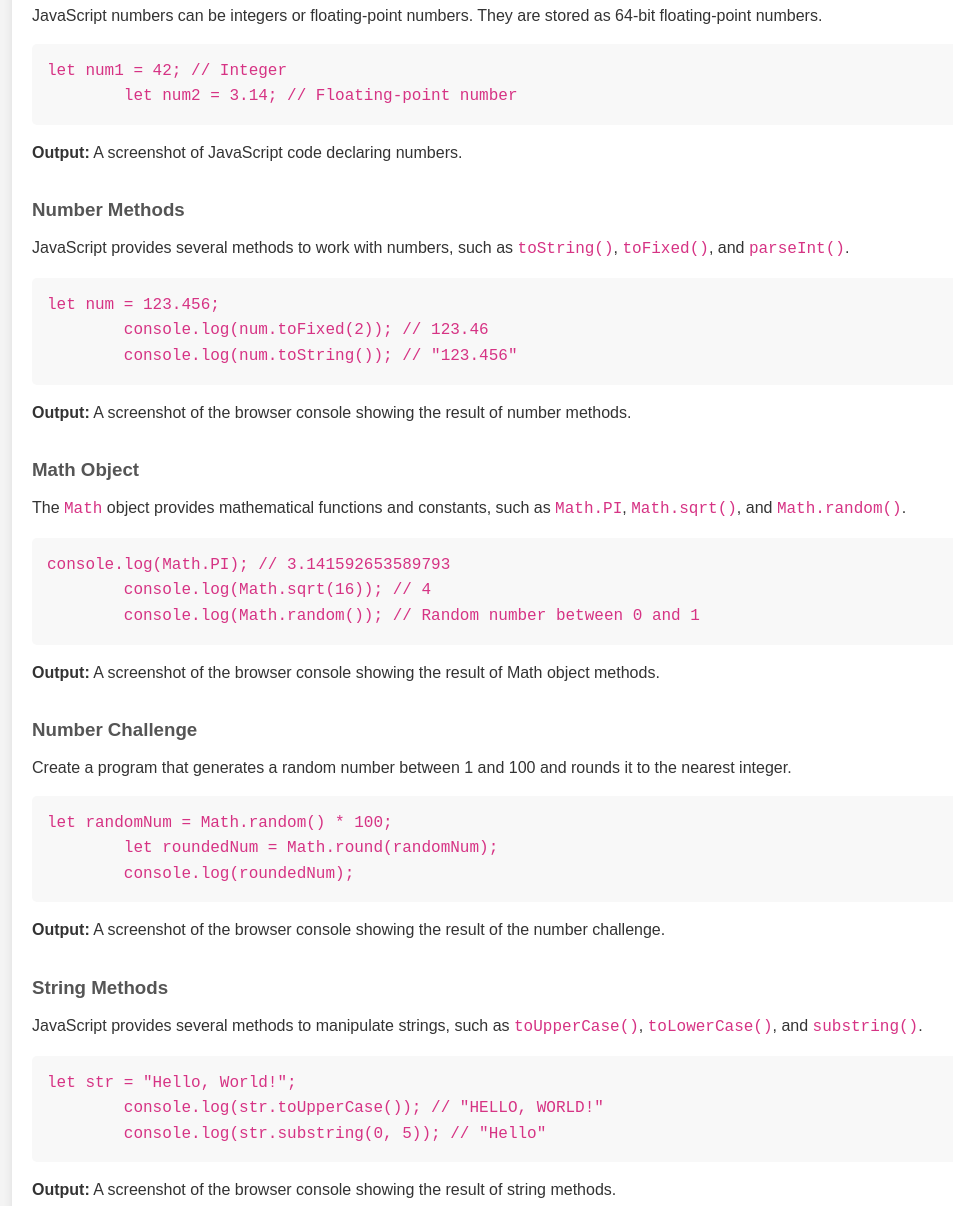
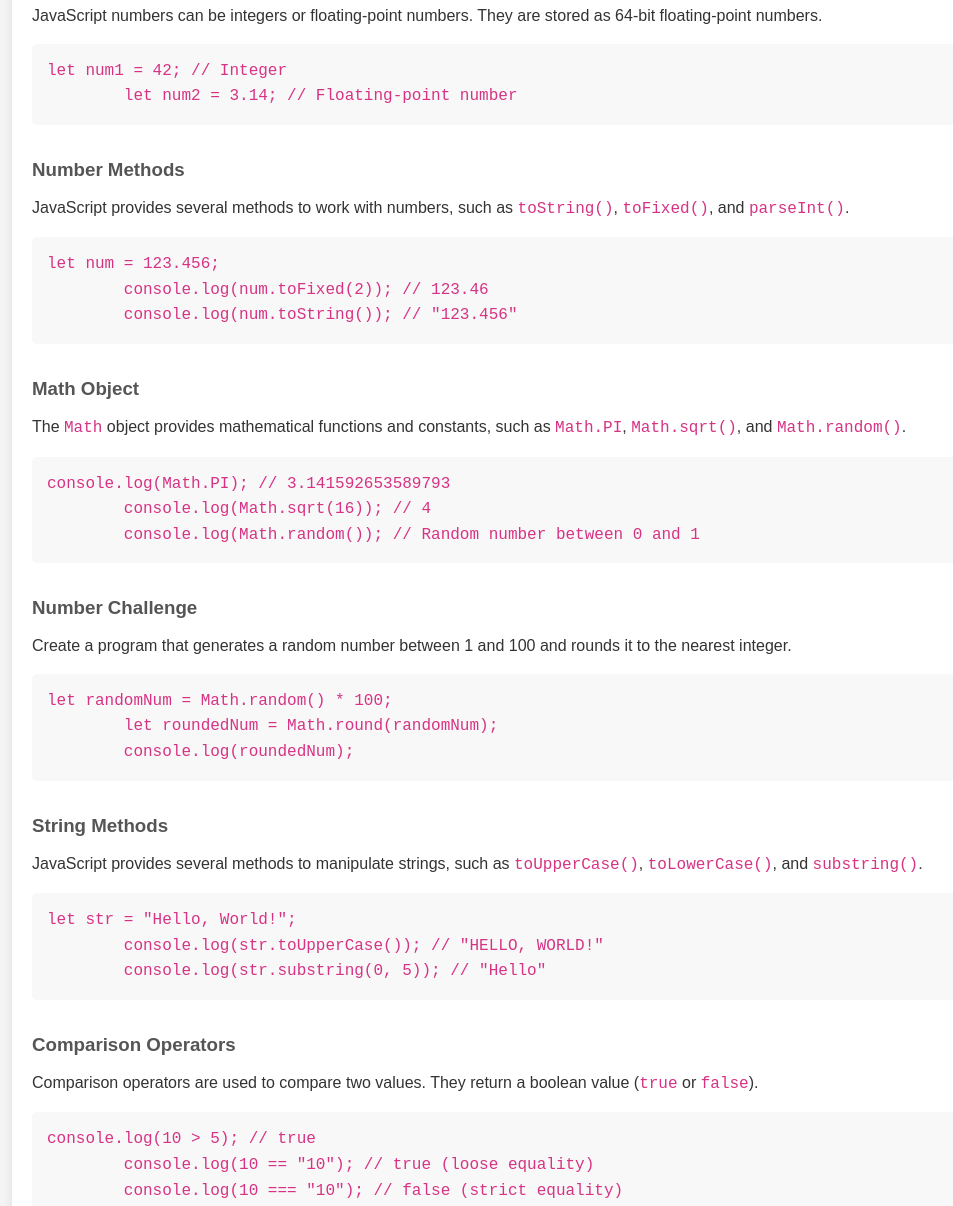
Before and after one commit to sajamalek90/Numbers-Operators-and-Conditions, a plain HTML site: page index.html in a window 1280 px wide. Shown: the part 307-1513 px from the top of the page, without its empty margins (28-981 px from the left). Drawn offline with Linux system fonts and the light colour scheme.

Commit message:
Update index.html

```diff
--- a/index.html
+++ b/index.html
@@ -27,7 +27,6 @@
                 <p>JavaScript numbers can be integers or floating-point numbers. They are stored as 64-bit floating-point numbers.</p>
                 <pre><code>let num1 = 42; // Integer
         let num2 = 3.14; // Floating-point number</code></pre>
-                <p><strong>Output:</strong> A screenshot of JavaScript code declaring numbers.</p>
             </article>
 
             <!-- Number Methods -->
@@ -37,7 +36,6 @@
                 <pre><code>let num = 123.456;
         console.log(num.toFixed(2)); // 123.46
         console.log(num.toString()); // "123.456"</code></pre>
-                <p><strong>Output:</strong> A screenshot of the browser console showing the result of number methods.</p>
             </article>
 
             <!-- Math Object -->
@@ -47,7 +45,6 @@
                 <pre><code>console.log(Math.PI); // 3.141592653589793
         console.log(Math.sqrt(16)); // 4
         console.log(Math.random()); // Random number between 0 and 1</code></pre>
-                <p><strong>Output:</strong> A screenshot of the browser console showing the result of Math object methods.</p>
             </article>
 
             <!-- Number Challenge -->
@@ -57,7 +54,6 @@
                 <pre><code>let randomNum = Math.random() * 100;
         let roundedNum = Math.round(randomNum);
         console.log(roundedNum);</code></pre>
-                <p><strong>Output:</strong> A screenshot of the browser console showing the result of the number challenge.</p>
             </article>
 
             <!-- String Methods -->
@@ -67,7 +63,6 @@
                 <pre><code>let str = "Hello, World!";
         console.log(str.toUpperCase()); // "HELLO, WORLD!"
         console.log(str.substring(0, 5)); // "Hello"</code></pre>
-                <p><strong>Output:</strong> A screenshot of the browser console showing the result of string methods.</p>
             </article>
 
             <!-- Comparison Operators -->
@@ -77,7 +72,6 @@
                 <pre><code>console.log(10 > 5); // true
         console.log(10 == "10"); // true (loose equality)
         console.log(10 === "10"); // false (strict equality)</code></pre>
-                <p><strong>Output:</strong> A screenshot of the browser console showing the result of comparison operators.</p>
             </article>
 
             <!-- Logical Operators -->
@@ -87,7 +81,6 @@
                 <pre><code>console.log(true && false); // false
         console.log(true || false); // true
         console.log(!true); // false</code></pre>
-                <p><strong>Output:</strong> A screenshot of the browser console showing the result of logical operators.</p>
             </article>
 
             <!-- If Condition -->
@@ -98,7 +91,6 @@
         if (age >= 18) {
             console.log("You are an adult.");
         }</code></pre>
-                <p><strong>Output:</strong> A screenshot of the browser console showing the result of an if condition.</p>
             </article>
 
             <!-- Nested If Condition -->
@@ -112,7 +104,6 @@
                 console.log("You can drive.");
             }
         }</code></pre>
-                <p><strong>Output:</strong> A screenshot of the browser console showing the result of a nested if condition.</p>
             </article>
 
             <!-- Conditional Ternary Operator -->
@@ -122,7 +113,6 @@
                 <pre><code>let age = 18;
         let status = (age >= 18) ? "Adult" : "Minor";
         console.log(status); // "Adult"</code></pre>
-                <p><strong>Output:</strong> A screenshot of the browser console showing the result of a ternary operator.</p>
             </article>
 
             <!-- Nullish Coalescing Operator -->
@@ -132,7 +122,6 @@
                 <pre><code>let value = null;
         let result = value ?? "Default Value";
         console.log(result); // "Default Value"</code></pre>
-                <p><strong>Output:</strong> A screenshot of the browser console showing the result of the nullish coalescing operator.</p>
             </article>
 
             <!-- If Condition Challenge -->
@@ -147,7 +136,6 @@
         } else {
             console.log("Zero");
         }</code></pre>
-                <p><strong>Output:</strong> A screenshot of the browser console showing the result of the if condition challenge.</p>
             </article>
 
             <!-- Switch Statement -->
@@ -165,7 +153,6 @@
             default:
                 console.log("Midweek");
         }</code></pre>
-                <p><strong>Output:</strong> A screenshot of the browser console showing the result of a switch statement.</p>
             </article>
 
             <!-- Switch And If Condition Challenge -->
@@ -188,7 +175,6 @@
             default:
                 console.log("Invalid day");
         }</code></pre>
-                <p><strong>Output:</strong> A screenshot of the browser console showing the result of the switch and if condition challenge.</p>
             </article>
         </section>
     </main>
```
